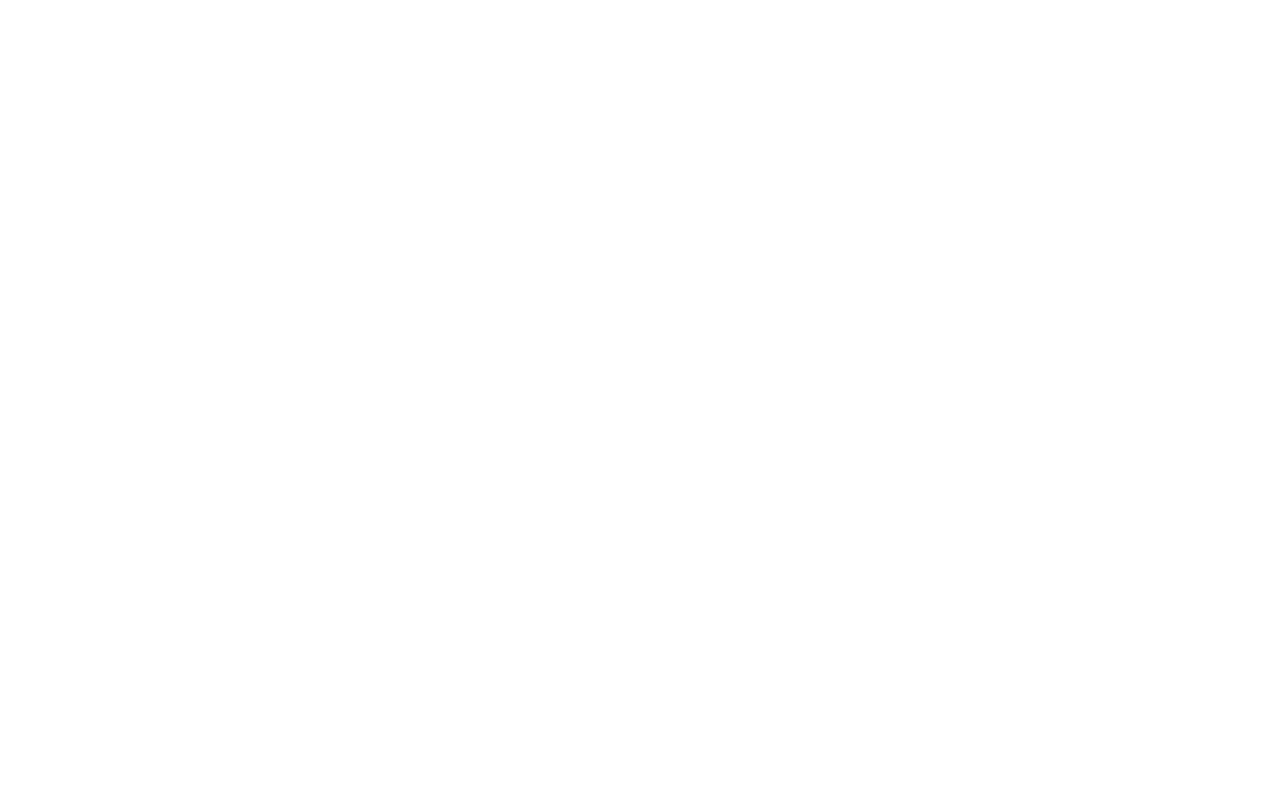
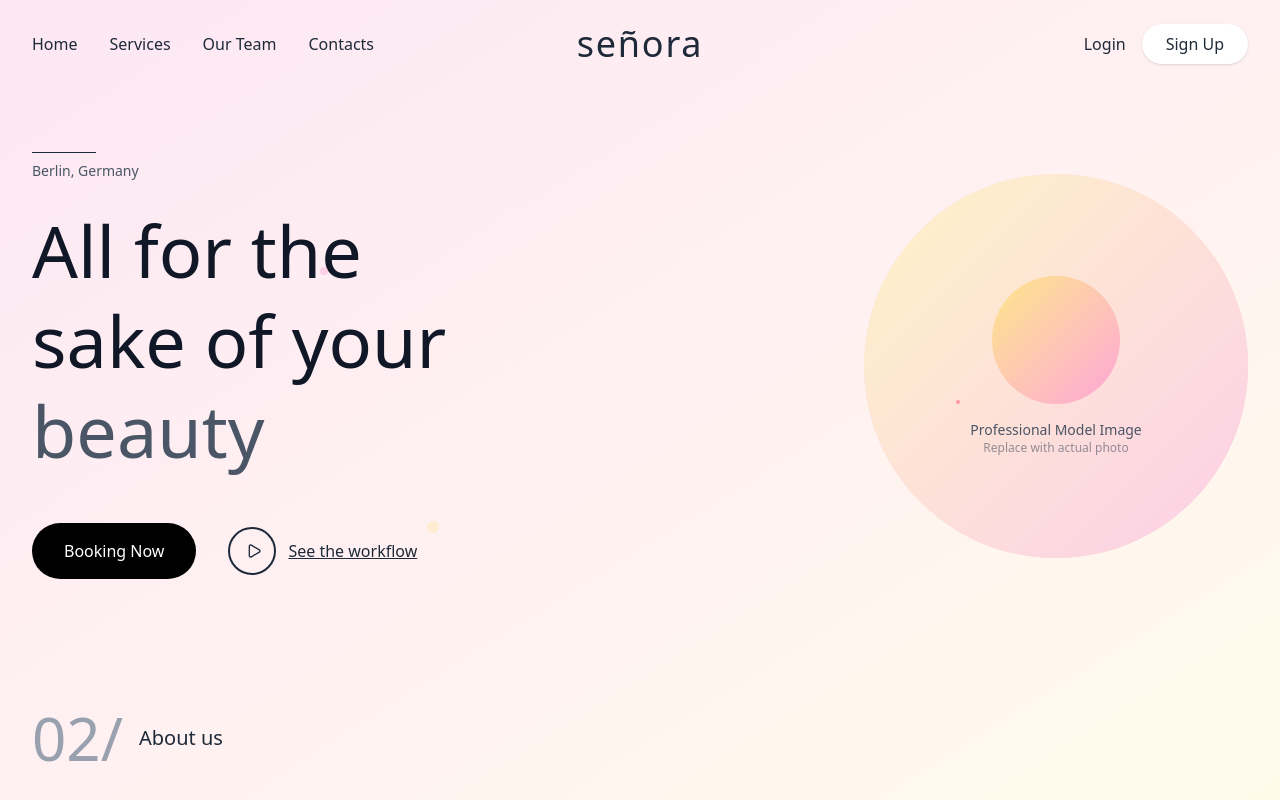
Before and after one commit to AllanKariuki/marketing-app, a React (Vite) app: page /beauty-salon in a window 1280 px wide. Before the commit this address had no page. Built offline with nearby package versions, Linux system fonts and the light colour scheme.

Commit message:
feat: register beauty shop route

```diff
--- a/src/App.tsx
+++ b/src/App.tsx
@@ -1,6 +1,7 @@
 import { BrowserRouter as Router, Route, Routes } from 'react-router-dom'
 import './App.css'
 import HairSalon3D from './pages/HairSalon'
+import BeautySalon from './pages/BeautySalon'
 
 function App() {
 
@@ -8,6 +9,7 @@
     <Router>
       <Routes>
         <Route path="/" element={<HairSalon3D />} />
+        <Route path='/beauty-salon' element={<BeautySalon />} />
       </Routes>
     </Router>
   )
```
